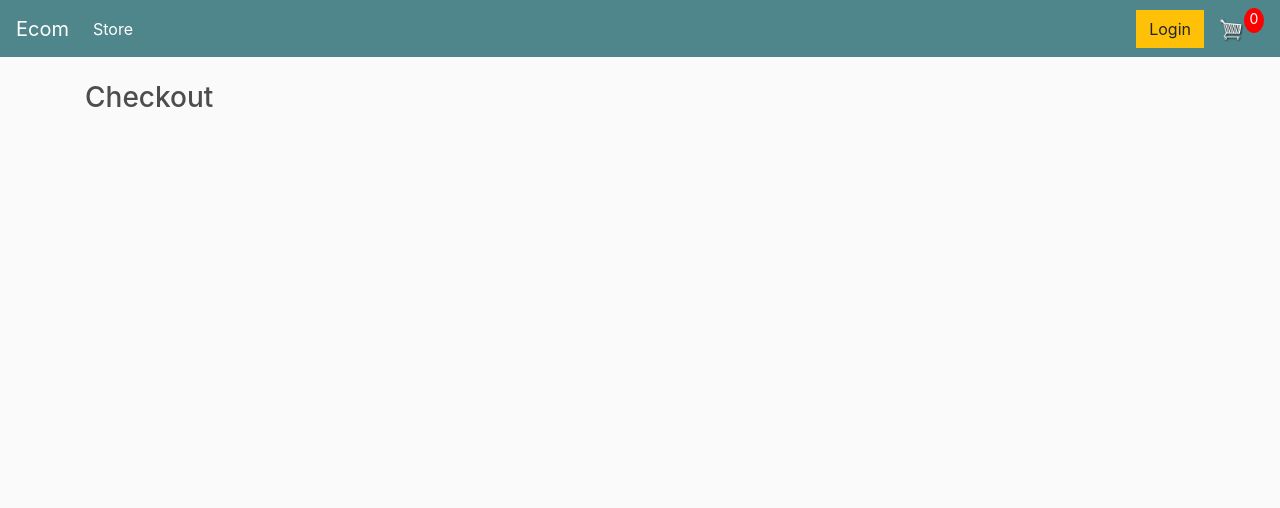
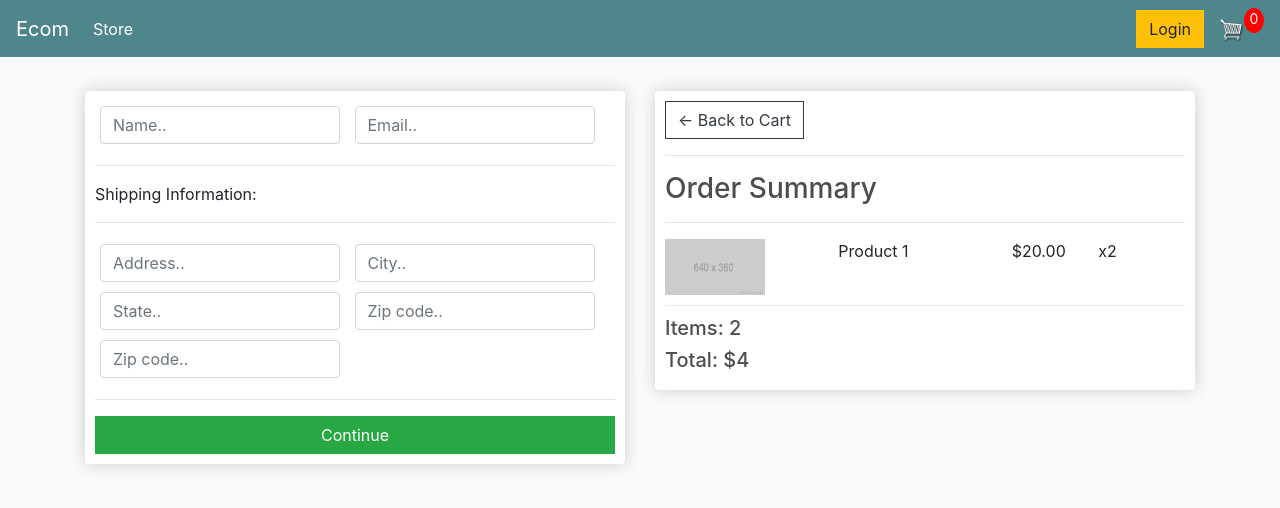
Before and after one commit to amasdeogratias/myshop, a Django app: page /checkout/ in a window 1280 px wide. Shown: the top 508 px of the page. Run offline with Django 3.2, Linux system fonts and the light colour scheme; some libraries are stand-ins or nearby versions.

Commit message:
Creating static and templates files

```diff
--- a/main/templates/main/checkout.html
+++ b/main/templates/main/checkout.html
@@ -1,7 +1,71 @@
-{% extends 'main/main.html' %}
-{% load static %}
-{% block content %}
+{% extends 'main/main.html' %} {% load static %} {% block content %}
+<div class="row">
+    <div class="col-lg-6">
+        <div class="box-element" id="form-wrapper">
+            <form id="form">
+                <div id="user-info">
+                    <div class="form-field">
+                        <input required class="form-control" type="text" name="name" placeholder="Name..">
+                    </div>
+                    <div class="form-field">
+                        <input required class="form-control" type="email" name="email" placeholder="Email..">
+                    </div>
+                </div>
 
-<h3>Checkout</h3>
+                <div id="shipping-info">
+                    <hr>
+                    <p>Shipping Information:</p>
+                    <hr>
+                    <div class="form-field">
+                        <input class="form-control" type="text" name="address" placeholder="Address..">
+                    </div>
+                    <div class="form-field">
+                        <input class="form-control" type="text" name="city" placeholder="City..">
+                    </div>
+                    <div class="form-field">
+                        <input class="form-control" type="text" name="state" placeholder="State..">
+                    </div>
+                    <div class="form-field">
+                        <input class="form-control" type="text" name="zipcode" placeholder="Zip code..">
+                    </div>
+                    <div class="form-field">
+                        <input class="form-control" type="text" name="country" placeholder="Zip code..">
+                    </div>
+                </div>
 
+                <hr>
+                <input id="form-button" class="btn btn-success btn-block" type="submit" value="Continue">
+            </form>
+        </div>
+
+        <br>
+        <div class="box-element hidden" id="payment-info">
+            <small>Paypal Options</small>
+        </div>
+
+    </div>
+
+    <div class="col-lg-6">
+        <div class="box-element">
+            <a class="btn btn-outline-dark" href="{% url 'cart' %}">&#x2190; Back to Cart</a>
+            <hr>
+            <h3>Order Summary</h3>
+            <hr>
+            <div class="cart-row">
+                <div style="flex:2"><img class="row-image" src="{% static 'images/placeholder.png' %}"></div>
+                <div style="flex:2">
+                    <p>Product 1</p>
+                </div>
+                <div style="flex:1">
+                    <p>$20.00</p>
+                </div>
+                <div style="flex:1">
+                    <p>x2</p>
+                </div>
+            </div>
+            <h5>Items: 2</h5>
+            <h5>Total: $4</h5>
+        </div>
+    </div>
+</div>
 {% endblock content %}
```
Also changed, not shown: main/templates/main/cart.html (+46 -4 lines), main/templates/main/store.html (+32 -1 lines), static/images/arrow-down.png (added), static/images/arrow-up.png (added), static/images/placeholder.png (added).
